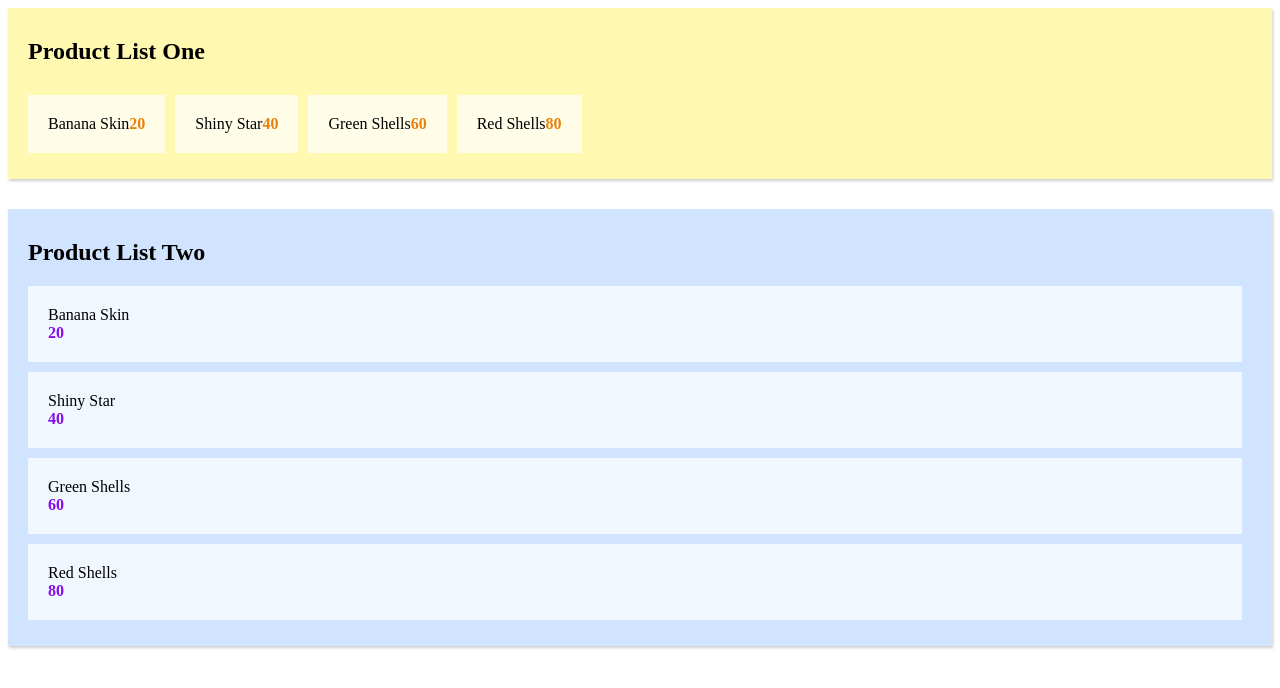
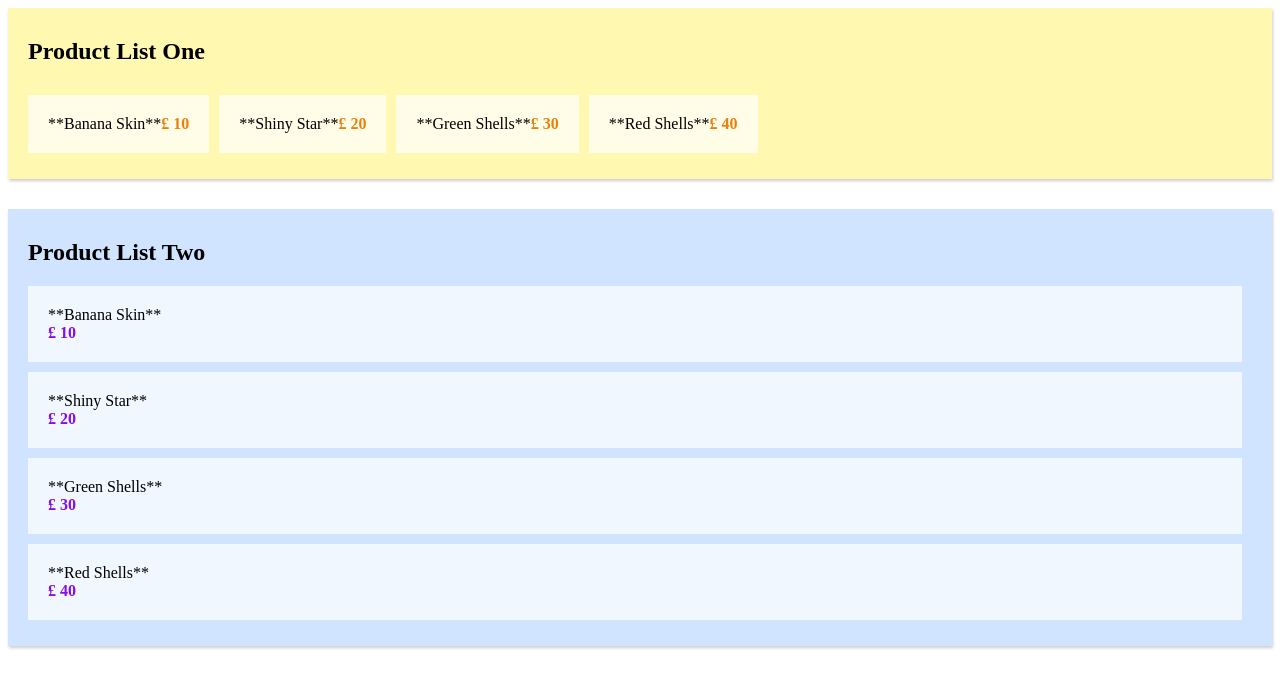
Before and after one commit to qtang2/vuex-playlist, a Vue app: page / in a window 1280 px wide. Shown: the top 688 px of the page. Built offline with nearby package versions, Linux system fonts and the light colour scheme.

Commit message:
use getter to change data in the store, and access it in other components

```diff
--- a/src/components/ProductListOne.vue
+++ b/src/components/ProductListOne.vue
@@ -2,9 +2,9 @@
   <div id="product-list-one">
     <h2>Product List One</h2>
     <ul>
-      <li v-for="product in products">
+      <li v-for="product in saleProducts">
         <span class="name">{{product.name}}</span>
-        <span class="price">{{product.price}}</span>
+        <span class="price">&pound {{product.price}}</span>
       </li>
     </ul>
 
@@ -16,8 +16,12 @@ export default {
   computed:{
     products(){
       return this.$store.state.products
+    },
+    saleProducts(){
+      return this.$store.getters.saleProducts
     }
   }
+
 }
 </script>
 
--- a/src/components/ProductListTwo.vue
+++ b/src/components/ProductListTwo.vue
@@ -2,9 +2,9 @@
   <div id="product-list-two">
     <h2>Product List Two</h2>
     <ul>
-      <li v-for="product in products">
+      <li v-for="product in saleProducts">
         <span class="name">{{product.name}}</span>
-        <span class="price">{{product.price}}</span>
+        <span class="price">&pound {{product.price}}</span>
       </li>
     </ul>
 
@@ -13,9 +13,14 @@
 
 <script>
 export default {
+  //compoted properties will only watch certain variables that appear in this property
+  //not like method which will run all the methods everytime when any variables change
   computed:{
     products(){
       return this.$store.state.products
+    },
+    saleProducts(){
+      return this.$store.getters.saleProducts
     }
   }
 }
--- a/src/store/store.js
+++ b/src/store/store.js
@@ -11,5 +11,13 @@ export const store = new Vuex.Store({
       {name: 'Green Shells', price: 60},
       {name: 'Red Shells', price: 80}
     ]
+  },
+  getters:{
+    saleProducts: state =>{
+      var saleProducts = state.products.map(product =>{
+        return {name:"**"+product.name+"**",price:product.price/2}
+      })
+      return saleProducts
+    }
   }
 })
```
